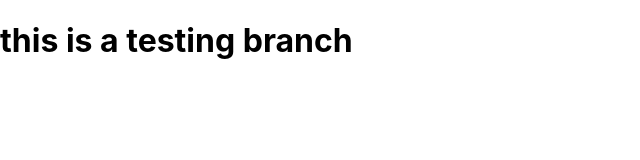
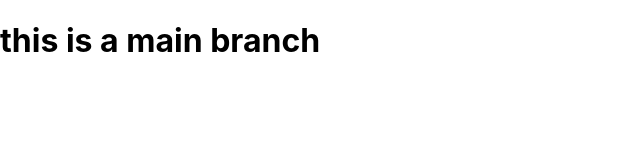
Before and after one commit to AAhsanSiddiqui123/poc, a React (Create React App) app: page / in a window 1280 px wide. Shown: the top 160 px of the page, without its empty margins (0-640 px from the left). Built offline with nearby package versions, Linux system fonts and the light colour scheme.

Commit message:
change in main brach

```diff
--- a/src/App.js
+++ b/src/App.js
@@ -3,7 +3,7 @@ import React from "react";
 function App() {
   return (
     <div>
-      <h1>this is a testing branch</h1>
+      <h1>this is a main branch</h1>
     </div>
   );
 }
```
